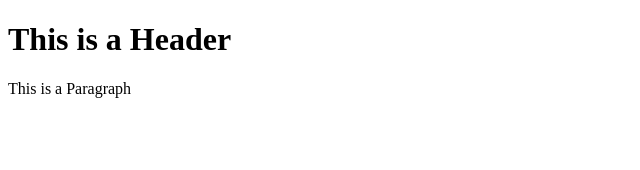
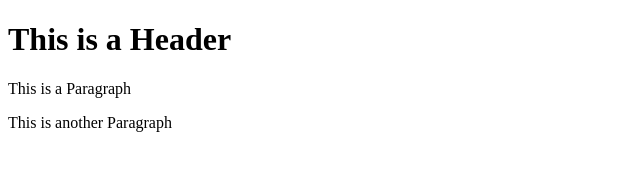
Before and after one commit to SLaRueT/git-test, a plain HTML site: page index.html in a window 1280 px wide. Shown: the whole page, without its empty margins (0-640 px from the left). Drawn offline with Linux system fonts and the light colour scheme.

Commit message:
Third commit

```diff
--- a/index.html
+++ b/index.html
@@ -3,5 +3,6 @@
     <body>
         <h1>This is a Header</h1>
         <p>This is a Paragraph</p>
+        <p>This is another Paragraph</p>
     </body>
 </html>
```
